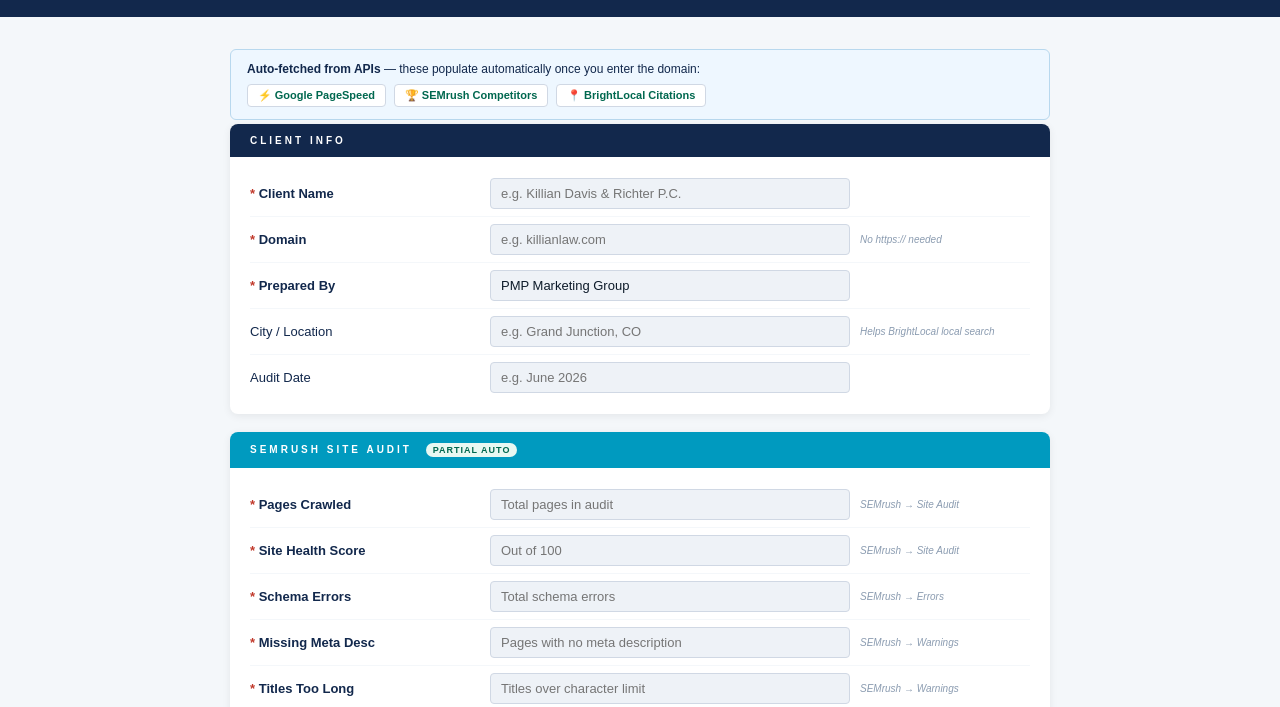
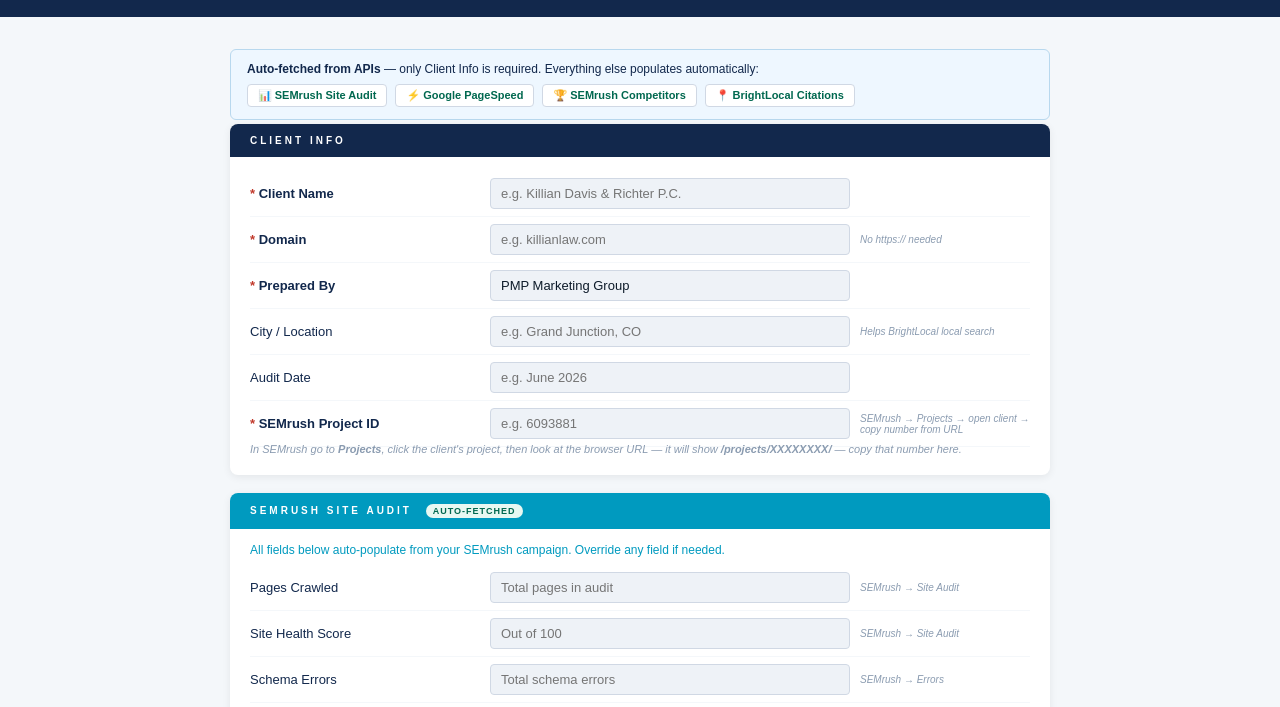
Before and after one commit to pmpmg/seo-audit-api, a website: page public/index.html in a window 1280 px wide. Shown: the part 66-773 px from the top of the page. Drawn offline with Linux system fonts and the light colour scheme.

Commit message:
Update index.html

```diff
--- a/public/index.html
+++ b/public/index.html
@@ -64,8 +64,9 @@
 
   <!-- AUTO FETCH INFO -->
   <div class="auto-section">
-    <p><strong>Auto-fetched from APIs</strong> — these populate automatically once you enter the domain:</p>
+    <p><strong>Auto-fetched from APIs</strong> — only Client Info is required. Everything else populates automatically:</p>
     <div class="auto-items">
+      <span class="auto-item">📊 SEMrush Site Audit</span>
       <span class="auto-item">⚡ Google PageSpeed</span>
       <span class="auto-item">🏆 SEMrush Competitors</span>
       <span class="auto-item">📍 BrightLocal Citations</span>
@@ -101,35 +102,46 @@
         <input type="text" id="date" placeholder="e.g. June 2026">
         <span class="field-source"></span>
       </div>
+      <div class="field-row">
+        <span class="field-label req">SEMrush Project ID</span>
+        <input type="text" id="semrushProjectId" placeholder="e.g. 6093881">
+        <span class="field-source">SEMrush → Projects → open client → copy number from URL</span>
+      </div>
+      <div style="padding:0 0 6px 0;margin-top:-4px;">
+        <p style="font-size:11px;color:#8A9BB0;font-style:italic;">
+          In SEMrush go to <strong>Projects</strong>, click the client's project, then look at the browser URL — it will show <strong>/projects/XXXXXXXX/</strong> — copy that number here.
+        </p>
+      </div>
     </div>
   </div>
 
   <!-- SEMRUSH -->
   <div class="card">
-    <div class="card-header blue">SEMRUSH SITE AUDIT <span class="auto-badge">PARTIAL AUTO</span></div>
+    <div class="card-header blue">SEMRUSH SITE AUDIT <span class="auto-badge">AUTO-FETCHED</span></div>
     <div class="card-body">
+      <p style="font-size:12px;color:#009ABF;padding:0 0 8px 0;">All fields below auto-populate from your SEMrush campaign. Override any field if needed.</p>
       <div class="field-row">
-        <span class="field-label req">Pages Crawled</span>
+        <span class="field-label">Pages Crawled</span>
         <input type="number" id="pagesCrawled" placeholder="Total pages in audit">
         <span class="field-source">SEMrush → Site Audit</span>
       </div>
       <div class="field-row">
-        <span class="field-label req">Site Health Score</span>
+        <span class="field-label">Site Health Score</span>
         <input type="number" id="siteHealth" placeholder="Out of 100" min="0" max="100">
         <span class="field-source">SEMrush → Site Audit</span>
       </div>
       <div class="field-row">
-        <span class="field-label req">Schema Errors</span>
+        <span class="field-label">Schema Errors</span>
         <input type="number" id="schemaErrors" placeholder="Total schema errors">
         <span class="field-source">SEMrush → Errors</span>
       </div>
       <div class="field-row">
-        <span class="field-label req">Missing Meta Desc</span>
+        <span class="field-label">Missing Meta Desc</span>
         <input type="number" id="missingDesc" placeholder="Pages with no meta description">
         <span class="field-source">SEMrush → Warnings</span>
       </div>
       <div class="field-row">
-        <span class="field-label req">Titles Too Long</span>
+        <span class="field-label">Titles Too Long</span>
         <input type="number" id="titlesTooLong" placeholder="Titles over character limit">
         <span class="field-source">SEMrush → Warnings</span>
       </div>
@@ -226,7 +238,7 @@
 </div>
 
 <script>
-const REQUIRED = ['clientName','domain','preparedBy','pagesCrawled','siteHealth','schemaErrors','missingDesc','titlesTooLong'];
+const REQUIRED = ['clientName','domain','preparedBy','semrushProjectId'];
 let majesticFile = null;
 let screamingFrogFile = null;
 
@@ -359,7 +371,7 @@
   }
 
   const data = {};
-  ['clientName','domain','preparedBy','location','date','pagesCrawled','siteHealth',
+  ['clientName','domain','preparedBy','location','date','semrushProjectId','pagesCrawled','siteHealth',
    'schemaErrors','missingDesc','titlesTooLong','missingAlt','thinPages','noAnchors',
    'brokenExternal','citationsFound','napConsistency','localRankAvg'].forEach(id => {
     const el = document.getElementById(id);
```
